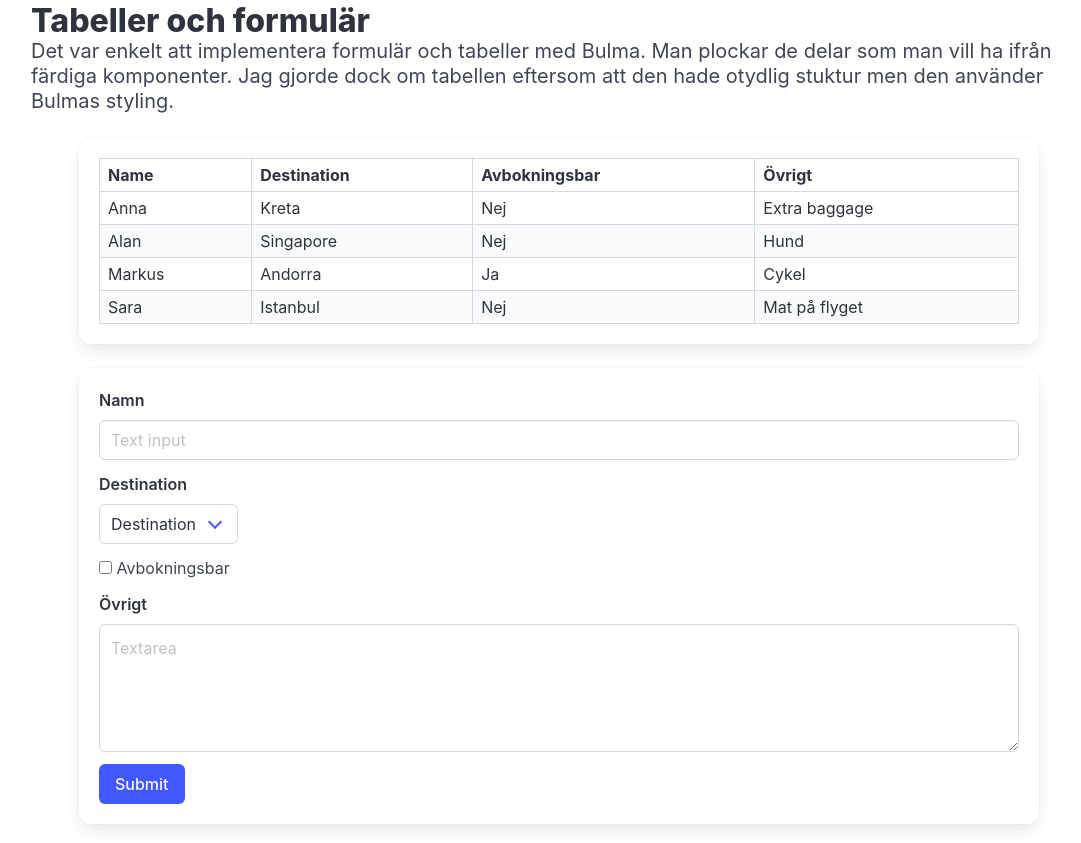
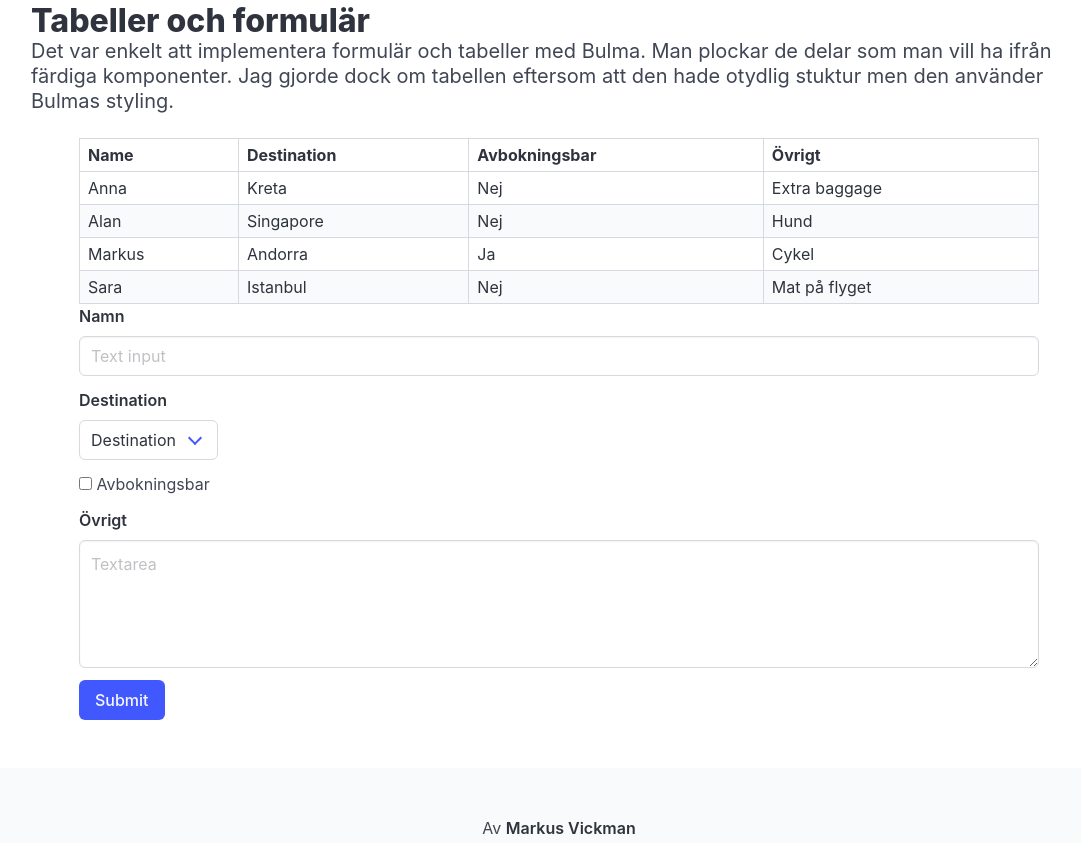
Before and after one commit to MarkusVickman/dt193g_moment1, a website: page bulma/bulma.html in a window 1280 px wide. Shown: the part 942-1785 px from the top of the page, without its empty margins (81-1162 px from the left). Drawn offline with nearby package versions, Linux system fonts and the light colour scheme; a web font is replaced by a local one.

Commit message:
Update bulma.html

```diff
--- a/bulma/bulma.html
+++ b/bulma/bulma.html
@@ -95,7 +95,7 @@
     </h2>
 
     <!-- Table element -->
-    <div class="box container is-max-desktop">
+    <div class="container is-max-desktop">
       <table class="table is-bordered is-striped is-narrow is-hoverable is-fullwidth">
         <thead>
           <tr>
@@ -135,7 +135,7 @@
     </div>
 
     <!-- Form element -->
-    <div class="box container is-max-desktop">
+    <div class="container is-max-desktop">
       <form>
         <div class="field">
           <label class="label">Namn</label>
```
